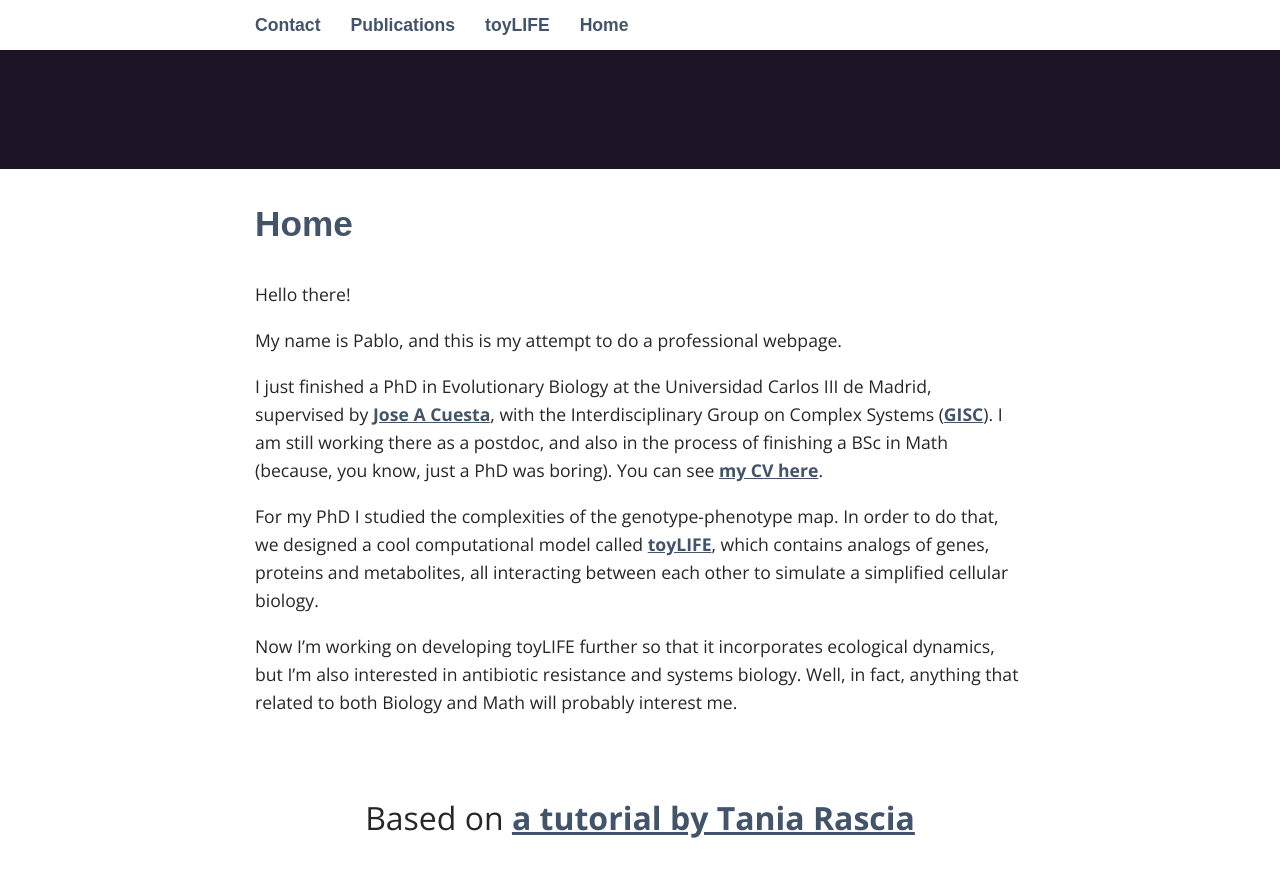
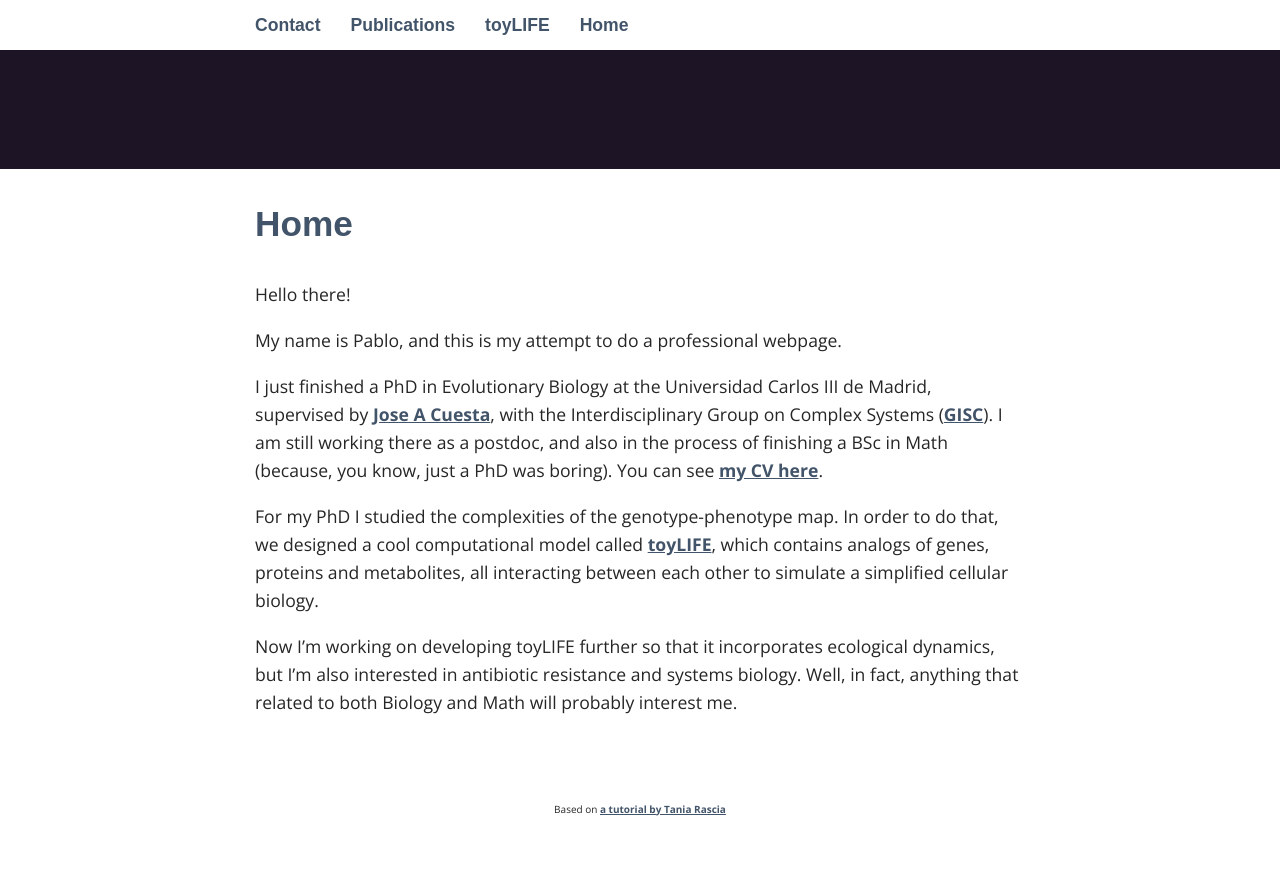
Before and after one commit to PabloCatalan/pablocatalan.github.io, a Jekyll site: the page built from index.md, in a window 1280 px wide and 900 px high, scrolled down 331 px. Shown: the top 877 px of the window. Built offline with Jekyll 4.4.1, drawn with Linux system fonts in a browser that asks for light colours; some web fonts are replaced.

Commit message:
Update footer.html

```diff
--- a/_includes/footer.html
+++ b/_includes/footer.html
@@ -1,3 +1,3 @@
 <footer>
-	<p><font size="6">Based on <a href="https://www.taniarascia.com/make-a-static-website-with-jekyll/">a tutorial by Tania Rascia</font></p>
+	<p><font size="1">Based on <a href="https://www.taniarascia.com/make-a-static-website-with-jekyll/">a tutorial by Tania Rascia</font></p>
 </footer>
```
